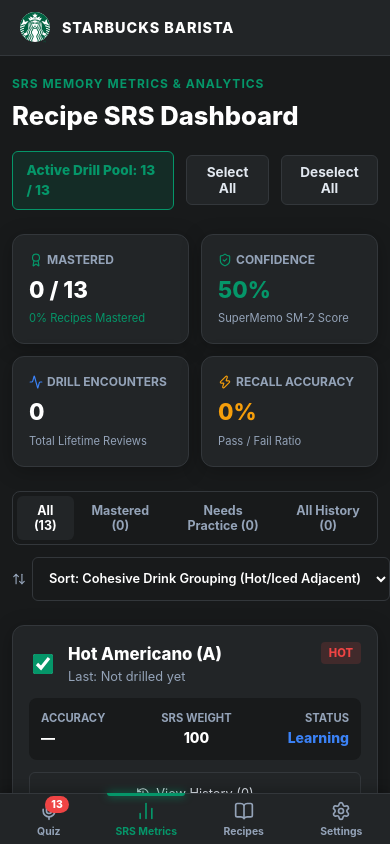
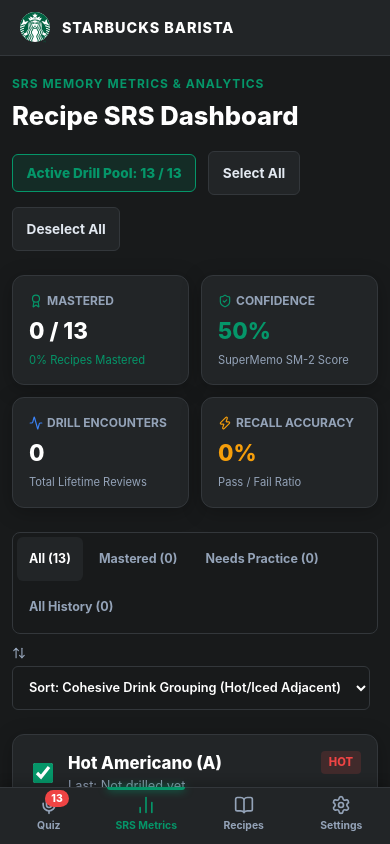
Before and after one commit to miles2542/starbucks-barista-audio-drill, a React (Vite) app: page / in a window 390 px wide. Both pictures are taken after a click on the button "SRS Metrics". Shown: the top 844 px of the page. Built offline with nearby package versions, Linux system fonts and the light colour scheme.

Commit message:
fix(responsive): fix mobile layout overflow, modal viewport centering, and navbar positioning (v2.0.3)

```diff
--- a/package.json
+++ b/package.json
@@ -1,7 +1,7 @@
 {
   "name": "vite-app",
   "private": true,
-  "version": "2.0.2",
+  "version": "2.0.3",
   "type": "module",
   "scripts": {
     "dev": "vite",
--- a/src/App.css
+++ b/src/App.css
@@ -182,3 +182,24 @@
     border-right-color: var(--border);
   }
 }
+
+#root, body, html {
+  max-width: 100%;
+  box-sizing: border-box;
+  overflow-x: hidden;
+}
+
+.app-container {
+  max-width: 100%;
+  box-sizing: border-box;
+  padding-bottom: max(80px, calc(70px + env(safe-area-inset-bottom)));
+}
+
+.srs-table-container {
+  max-width: 100%;
+  box-sizing: border-box;
+}
+
+* {
+  box-sizing: border-box;
+}
--- a/src/components/Navbar.tsx
+++ b/src/components/Navbar.tsx
@@ -116,7 +116,9 @@
         display: 'flex',
         background: 'var(--bg-surface)',
         borderTop: '1px solid var(--border-subtle)',
-        paddingBottom: 'env(safe-area-inset-bottom)',
+        paddingBottom: 'max(6px, env(safe-area-inset-bottom))',
+        boxSizing: 'border-box',
+        width: '100%',
         zIndex: 100,
         boxShadow: '0 -4px 10px rgba(0,0,0,0.2)'
       }}>
--- a/src/components/SRSDashboard.tsx
+++ b/src/components/SRSDashboard.tsx
@@ -263,7 +263,7 @@
           </h1>
         </div>
 
-        <div style={{ display: 'flex', alignItems: 'center', gap: '0.75rem' }}>
+        <div style={{ display: 'flex', alignItems: 'center', flexWrap: 'wrap', gap: '0.75rem' }}>
           <div style={{
             padding: '0.5rem 0.85rem',
             background: 'rgba(5, 150, 105, 0.15)',
@@ -351,7 +351,7 @@
       <div style={{ display: 'flex', justifyContent: 'space-between', alignItems: 'center', flexWrap: 'wrap', gap: '0.75rem' }}>
 
         {/* Status Filter Tabs */}
-        <div style={{ display: 'flex', gap: '0.25rem', background: 'var(--bg-primary)', padding: '4px', borderRadius: '8px', border: '1px solid var(--border-subtle)' }}>
+        <div style={{ display: 'flex', flexWrap: 'wrap', gap: '0.25rem', background: 'var(--bg-primary)', padding: '4px', borderRadius: '8px', border: '1px solid var(--border-subtle)' }}>
           <button
             onClick={() => setFilterStatus('all')}
             style={{
@@ -415,7 +415,7 @@
         </div>
 
         {/* Sort Selector */}
-        <div style={{ display: 'flex', alignItems: 'center', gap: '6px' }}>
+        <div style={{ display: 'flex', alignItems: 'center', flexWrap: 'wrap', gap: '6px', maxWidth: '100%' }}>
           <ArrowUpDown size={14} style={{ color: 'var(--text-muted)' }} />
           <select
             value={sortBy}
@@ -428,7 +428,8 @@
               borderRadius: '6px',
               fontSize: '0.8rem',
               fontWeight: 600,
-              cursor: 'pointer'
+              cursor: 'pointer',
+              maxWidth: '100%'
             }}
           >
             <option value="grouped">Sort: Cohesive Drink Grouping (Hot/Iced Adjacent)</option>
@@ -709,8 +710,8 @@
       )}
 
       {selectedRecipeHistoryId && (
-        <div style={{ position: 'fixed', top: 0, left: 0, right: 0, bottom: 0, background: 'rgba(0,0,0,0.85)', display: 'flex', alignItems: 'center', justifyContent: 'center', zIndex: 1000, padding: '1rem' }}>
-          <div className="card" style={{ maxWidth: '650px', width: '100%', maxHeight: '85vh', overflowY: 'auto', display: 'flex', flexDirection: 'column', gap: '1rem' }}>
+        <div style={{ position: 'fixed', inset: 0, background: 'rgba(0,0,0,0.75)', display: 'flex', alignItems: 'center', justifyContent: 'center', zIndex: 1000, padding: '1rem', boxSizing: 'border-box', backdropFilter: 'blur(4px)' }}>
+          <div className="card" style={{ maxWidth: '500px', width: '100%', maxHeight: '85vh', overflowY: 'auto', borderRadius: '12px', margin: 'auto', display: 'flex', flexDirection: 'column', gap: '1rem' }}>
             <div style={{ display: 'flex', justifyContent: 'space-between', alignItems: 'center', borderBottom: '1px solid var(--border-subtle)', paddingBottom: '0.75rem' }}>
               <h3 style={{ margin: 0, fontSize: '1.1rem', fontWeight: 800, color: '#FFF' }}>
                 History: {recipes.find(r => r.id === selectedRecipeHistoryId)?.name}
@@ -741,8 +742,8 @@
       )}
 
       {debugLogModal && (
-        <div style={{ position: 'fixed', top: 0, left: 0, right: 0, bottom: 0, background: 'rgba(0,0,0,0.85)', display: 'flex', alignItems: 'center', justifyContent: 'center', zIndex: 1100, padding: '1rem' }}>
-          <div className="card" style={{ maxWidth: '650px', width: '100%', maxHeight: '85vh', overflowY: 'auto', display: 'flex', flexDirection: 'column', gap: '1rem' }}>
+        <div style={{ position: 'fixed', inset: 0, background: 'rgba(0,0,0,0.75)', display: 'flex', alignItems: 'center', justifyContent: 'center', zIndex: 1100, padding: '1rem', boxSizing: 'border-box', backdropFilter: 'blur(4px)' }}>
+          <div className="card" style={{ maxWidth: '500px', width: '100%', maxHeight: '85vh', overflowY: 'auto', borderRadius: '12px', margin: 'auto', display: 'flex', flexDirection: 'column', gap: '1rem' }}>
             <div style={{ display: 'flex', justifyContent: 'space-between', alignItems: 'center', borderBottom: '1px solid var(--border-subtle)', paddingBottom: '0.75rem' }}>
               <h3 style={{ margin: 0, fontSize: '1.1rem', fontWeight: 800, color: 'var(--accent-mint)', display: 'flex', alignItems: 'center', gap: '6px' }}>
                 <Terminal size={18} /> Evaluation Debug Log ({debugLogModal.timestamp})
--- a/vite.config.ts
+++ b/vite.config.ts
@@ -10,7 +10,7 @@
 export default defineConfig({
   plugins: [react()],
   define: {
-    __APP_VERSION__: JSON.stringify('2.0.2'),
+    __APP_VERSION__: JSON.stringify('2.0.3'),
     __GIT_COMMIT_HASH__: JSON.stringify(commitHash)
   }
 });
```
